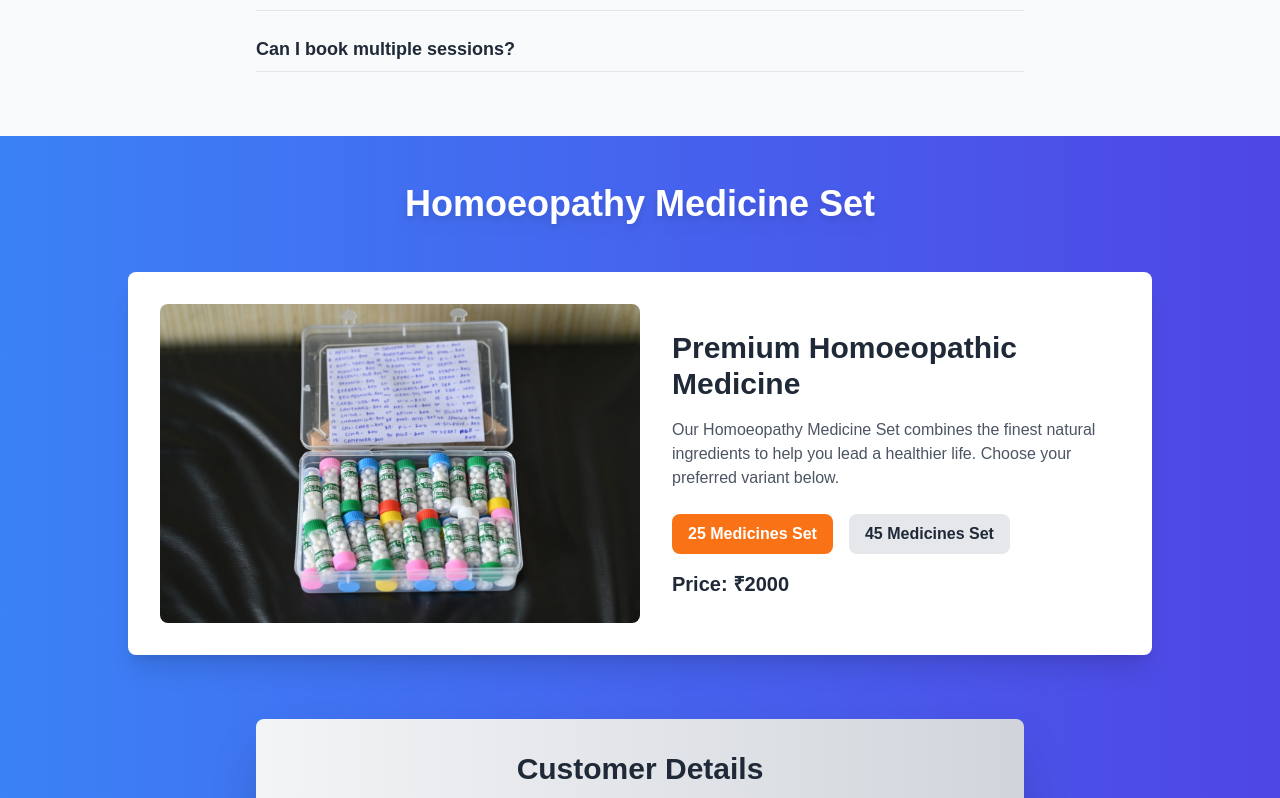
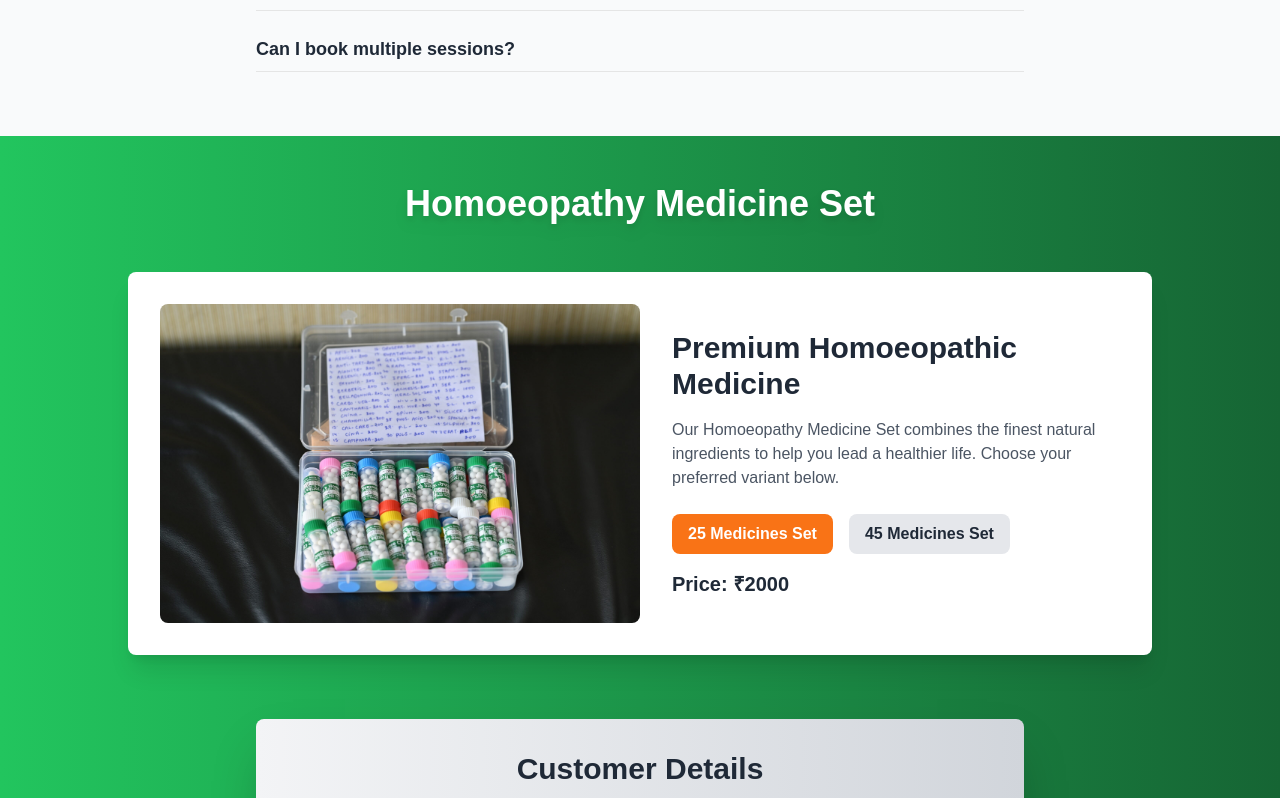
Before and after one commit to rahul2271/services, a Next.js app: page / in a window 1280 px wide. Shown: the part 2182-2980 px from the top of the page. Built offline with nearby package versions, Linux system fonts and the light colour scheme.

Commit message:
Update kit.js

```diff
--- a/components/kit.js
+++ b/components/kit.js
@@ -83,7 +83,7 @@ const ProductPage = () => {
   };
 
   return (
-    <div className="bg-gradient-to-r from-blue-500 to-indigo-600 py-12 px-6 md:px-12">
+    <div className="bg-gradient-to-r from-green-500 to-green-800 py-12 px-6 md:px-12">
       <motion.h1
         initial={{ opacity: 0, y: -50 }}
         animate={{ opacity: 1, y: 0 }}
```
